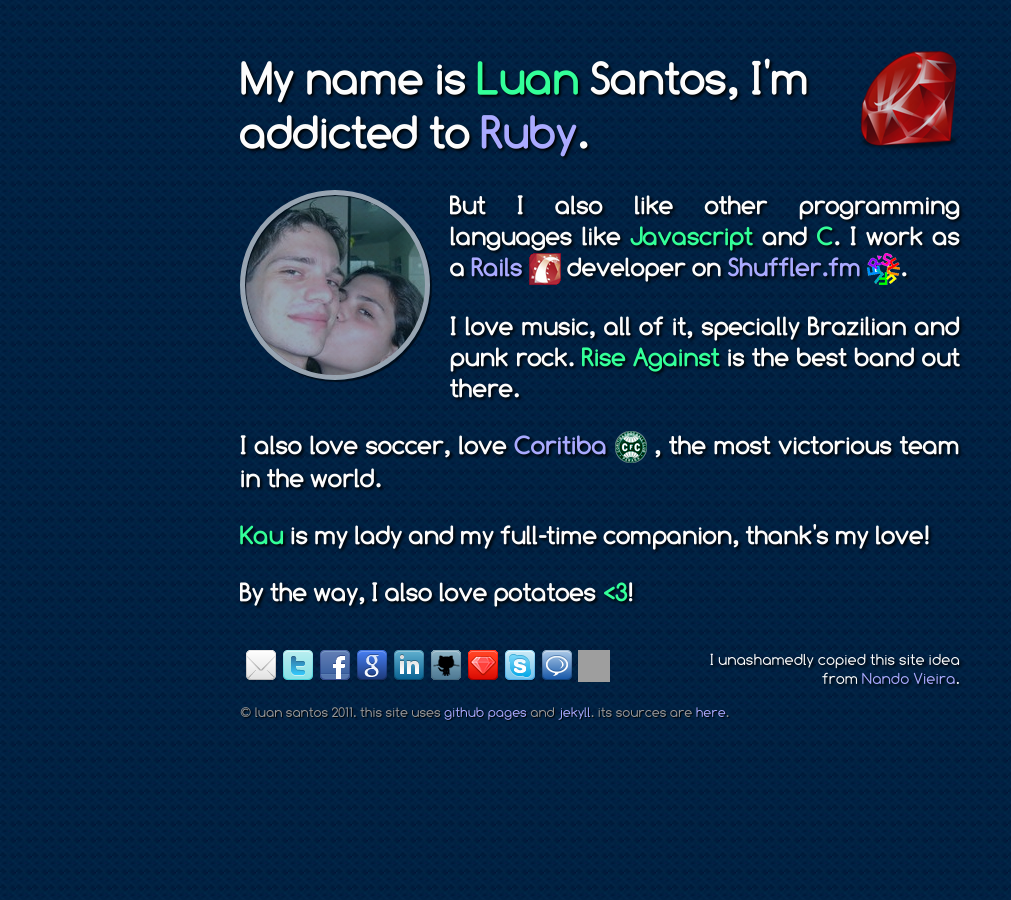
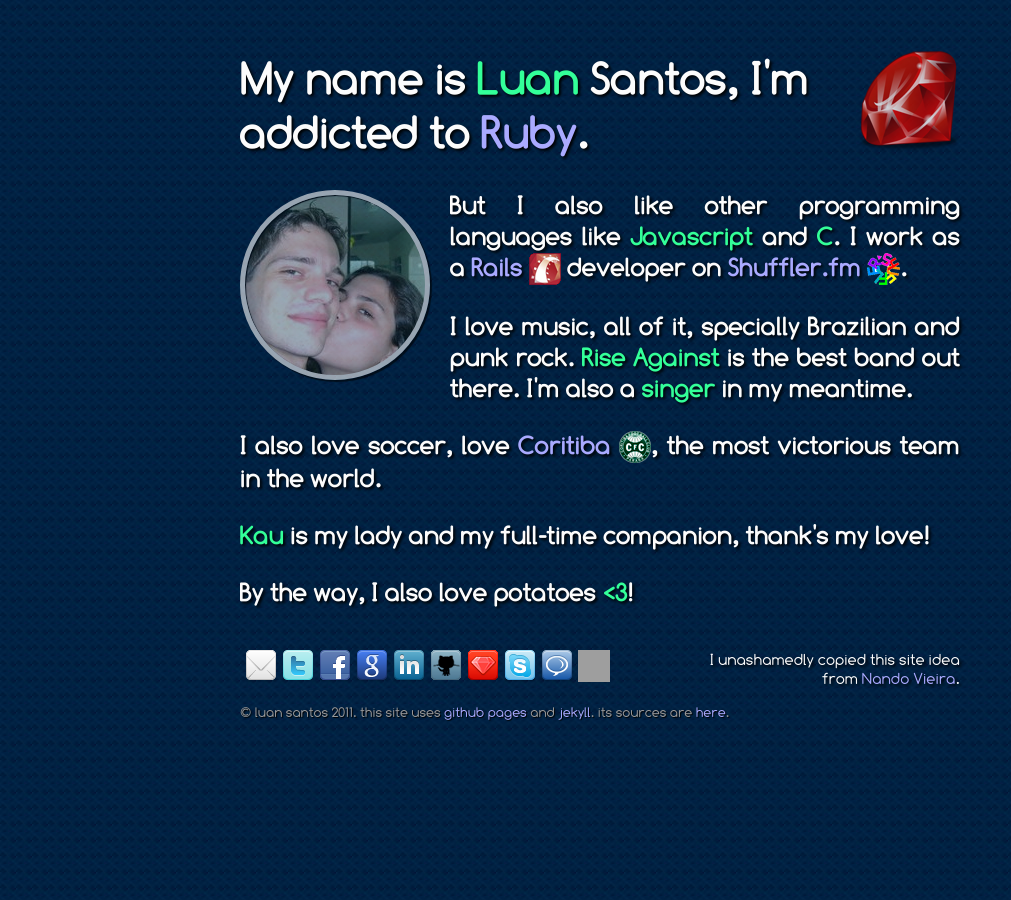
Before and after one commit to luan/old-luan.github.com, a Jekyll site: the page built from index.html, in a window 1280 px wide. Shown: the whole page, without its empty margins (0-1011 px from the left). Built offline with Jekyll 4.4.1, drawn with Linux system fonts in a browser that asks for light colours; grey boxes are pictures that could not be loaded.

Commit message:
new text

```diff
--- a/index.html
+++ b/index.html
@@ -20,11 +20,10 @@
         I work as a <a href="http://rubyonrails.org">Rails <img src="/images/rails.png"/></a> developer on <a href="http://shuffler.fm">Shuffler.fm <img src="/images/shuffler.png"/></a>.
       </p>
       <p>
-        I love music, all of it, specially Brazilian and punk rock. <span class="highlight">Rise Against</span> is the best band out there.
+        I love music, all of it, specially Brazilian and punk rock. <span class="highlight">Rise Against</span> is the best band out there. I'm also a <span class="highlight">singer</span> in my meantime.
       </p>
       <p>
-        I also love soccer, love <a href="http://coritiba.com.br">Coritiba <img src="/images/coxa.png"/></a>
-          , the most victorious team in the world.
+        I also love soccer, love <a href="http://coritiba.com.br">Coritiba <img src="/images/coxa.png"/></a>, the most victorious team in the world.
       </p>
       <p>
         <span class="highlight">Kau</span> is my lady and my full-time companion, thank's my love!
```
